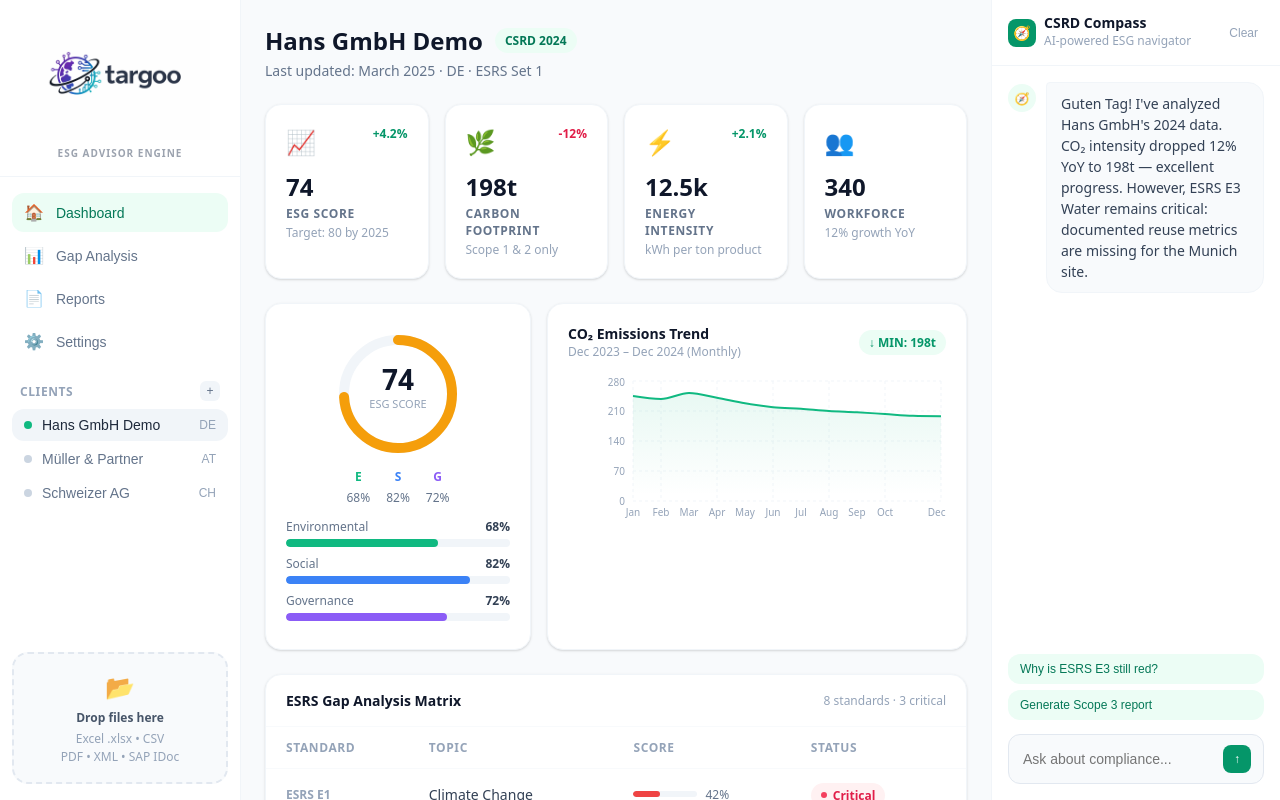
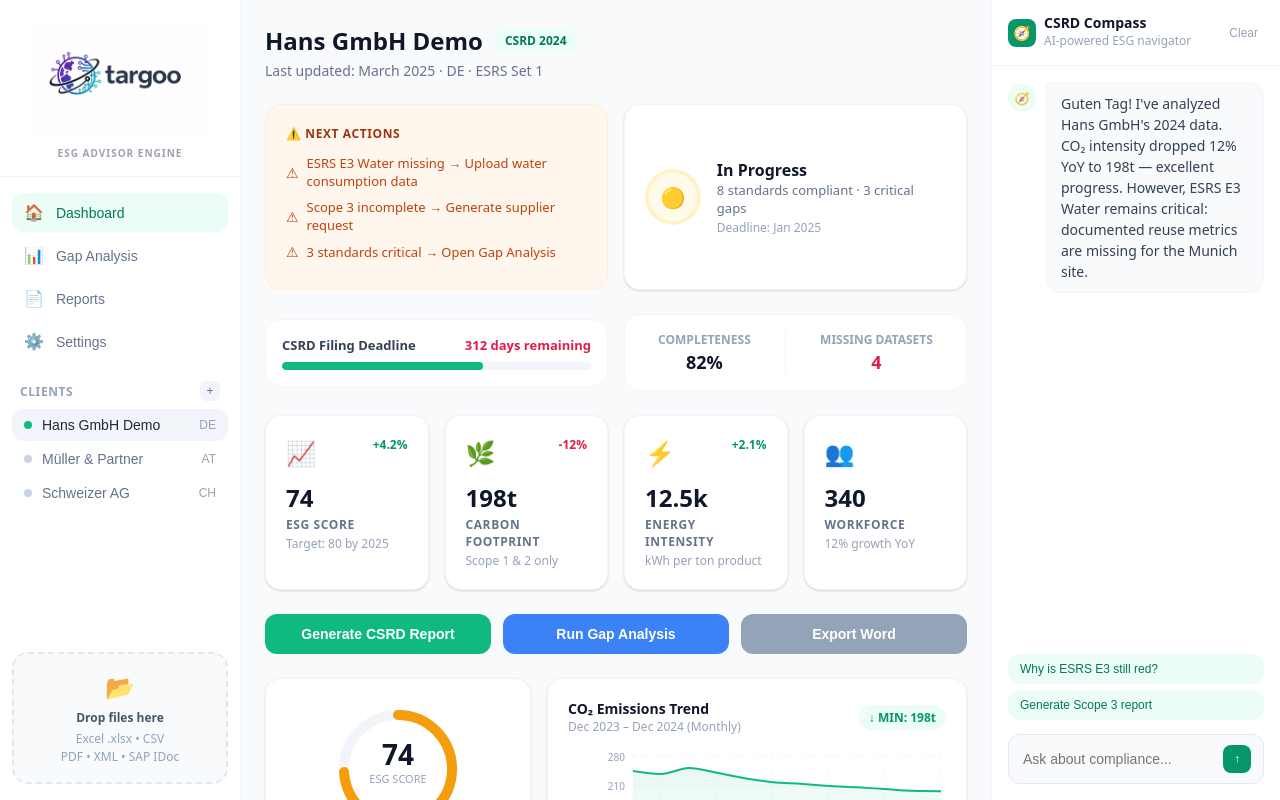
Before and after one commit to projecttargoo/targoo, a React (Vite) app: page / in a window 1280 px wide. Built offline with nearby package versions, Linux system fonts and the light colour scheme.

Commit message:
feat: Next Actions panel, CSRD compliance status, deadline countdown, quick actions

```diff
--- a/src/App.jsx
+++ b/src/App.jsx
@@ -432,12 +432,123 @@
             <p style={{ fontSize: '14px', color: '#64748b', margin: 0 }}>Last updated: March 2025 · {activeClient.country} · ESRS Set 1</p>
           </div>
 
+          {/* Next Actions & Status Row */}
+          <div style={{ display: 'flex', gap: '16px', marginBottom: '24px' }}>
+            {/* NEXT ACTIONS panel */}
+            <div style={{
+              flex: 1,
+              backgroundColor: '#fff7ed',
+              borderRadius: '16px',
+              padding: '20px',
+              border: '1px solid #ffedd5'
+            }}>
+              <h3 style={{ fontSize: '12px', fontWeight: 'bold', color: '#9a3412', textTransform: 'uppercase', letterSpacing: '0.05em', marginTop: 0, marginBottom: '12px' }}>⚠️ Next Actions</h3>
+              <ul style={{ listStyle: 'none', padding: 0, margin: 0 }}>
+                {[
+                  "ESRS E3 Water missing → Upload water consumption data",
+                  "Scope 3 incomplete → Generate supplier request",
+                  "3 standards critical → Open Gap Analysis"
+                ].map((action, i) => (
+                  <li key={i} style={{ fontSize: '13px', color: '#c2410c', marginBottom: '8px', display: 'flex', alignItems: 'center', gap: '8px', fontWeight: '500' }}>
+                    <span style={{ fontSize: '14px' }}>⚠</span> {action}
+                  </li>
+                ))}
+              </ul>
+            </div>
+
+            {/* CSRD COMPLIANCE STATUS card */}
+            <div style={{ ...styles.card, flex: 1, display: 'flex', flexDirection: 'column', justifyContent: 'center' }}>
+              <div style={{ display: 'flex', alignItems: 'center', gap: '16px' }}>
+                <div style={{
+                  width: '48px',
+                  height: '48px',
+                  borderRadius: '50%',
+                  border: '4px solid #fef3c7',
+                  display: 'flex',
+                  alignItems: 'center',
+                  justifyContent: 'center',
+                  fontSize: '20px',
+                  backgroundColor: '#fffbeb'
+                }}>🟡</div>
+                <div>
+                  <div style={{ fontSize: '16px', fontWeight: 'bold', color: '#0f172a' }}>In Progress</div>
+                  <div style={{ fontSize: '13px', color: '#64748b', fontWeight: '500' }}>8 standards compliant · 3 critical gaps</div>
+                  <div style={{ fontSize: '12px', color: '#94a3b8', marginTop: '2px' }}>Deadline: Jan 2025</div>
+                </div>
+              </div>
+            </div>
+          </div>
+
+          {/* Countdown & Data Quality Row */}
+          <div style={{ display: 'flex', gap: '16px', marginBottom: '24px', alignItems: 'center' }}>
+            {/* Deadline Countdown */}
+            <div style={{ flex: 1, backgroundColor: '#ffffff', borderRadius: '16px', padding: '16px', border: '1px solid #f1f5f9' }}>
+              <div style={{ display: 'flex', justifyContent: 'space-between', alignItems: 'center', marginBottom: '8px' }}>
+                <span style={{ fontSize: '13px', fontWeight: '600', color: '#334155' }}>CSRD Filing Deadline</span>
+                <span style={{ fontSize: '13px', fontWeight: 'bold', color: '#e11d48' }}>312 days remaining</span>
+              </div>
+              <div style={{ height: '8px', backgroundColor: '#f1f5f9', borderRadius: '9999px', overflow: 'hidden' }}>
+                <div style={{ height: '100%', width: '65%', backgroundColor: '#10b981', borderRadius: '9999px' }} />
+              </div>
+            </div>
+
+            {/* Data Quality */}
+            <div style={{ flex: 1, backgroundColor: '#ffffff', borderRadius: '16px', padding: '16px', border: '1px solid #f1f5f9', display: 'flex', justifyContent: 'space-around' }}>
+              <div style={{ textAlign: 'center' }}>
+                <div style={{ fontSize: '12px', fontWeight: '600', color: '#94a3b8', textTransform: 'uppercase', marginBottom: '2px' }}>Completeness</div>
+                <div style={{ fontSize: '18px', fontWeight: 'bold', color: '#0f172a' }}>82%</div>
+              </div>
+              <div style={{ width: '1px', backgroundColor: '#f1f5f9' }} />
+              <div style={{ textAlign: 'center' }}>
+                <div style={{ fontSize: '12px', fontWeight: '600', color: '#94a3b8', textTransform: 'uppercase', marginBottom: '2px' }}>Missing datasets</div>
+                <div style={{ fontSize: '18px', fontWeight: 'bold', color: '#e11d48' }}>4</div>
+              </div>
+            </div>
+          </div>
+
           {/* KPI Cards */}
           <div style={styles.kpiRow}>
             <KPICard icon="📈" label="ESG Score" value="74" sub="Target: 80 by 2025" trend="+4.2%" delay={0} />
             <KPICard icon="🌿" label="Carbon Footprint" value="198t" sub="Scope 1 & 2 only" trend="-12%" delay={100} />
             <KPICard icon="⚡" label="Energy Intensity" value="12.5k" sub="kWh per ton product" trend="+2.1%" delay={200} />
             <KPICard icon="👥" label="Workforce" value="340" sub="12% growth YoY" delay={300} />
+          </div>
+
+          {/* Quick Actions Row */}
+          <div style={{ display: 'flex', gap: '12px', marginBottom: '24px' }}>
+            <button style={{
+              flex: 1,
+              padding: '12px',
+              borderRadius: '12px',
+              backgroundColor: '#10b981',
+              color: 'white',
+              border: 'none',
+              fontWeight: '600',
+              fontSize: '14px',
+              cursor: 'pointer'
+            }}>Generate CSRD Report</button>
+            <button style={{
+              flex: 1,
+              padding: '12px',
+              borderRadius: '12px',
+              backgroundColor: '#3b82f6',
+              color: 'white',
+              border: 'none',
+              fontWeight: '600',
+              fontSize: '14px',
+              cursor: 'pointer'
+            }}>Run Gap Analysis</button>
+            <button style={{
+              flex: 1,
+              padding: '12px',
+              borderRadius: '12px',
+              backgroundColor: '#94a3b8',
+              color: 'white',
+              border: 'none',
+              fontWeight: '600',
+              fontSize: '14px',
+              cursor: 'pointer'
+            }}>Export Word</button>
           </div>
 
           {/* Charts Row */}
```
